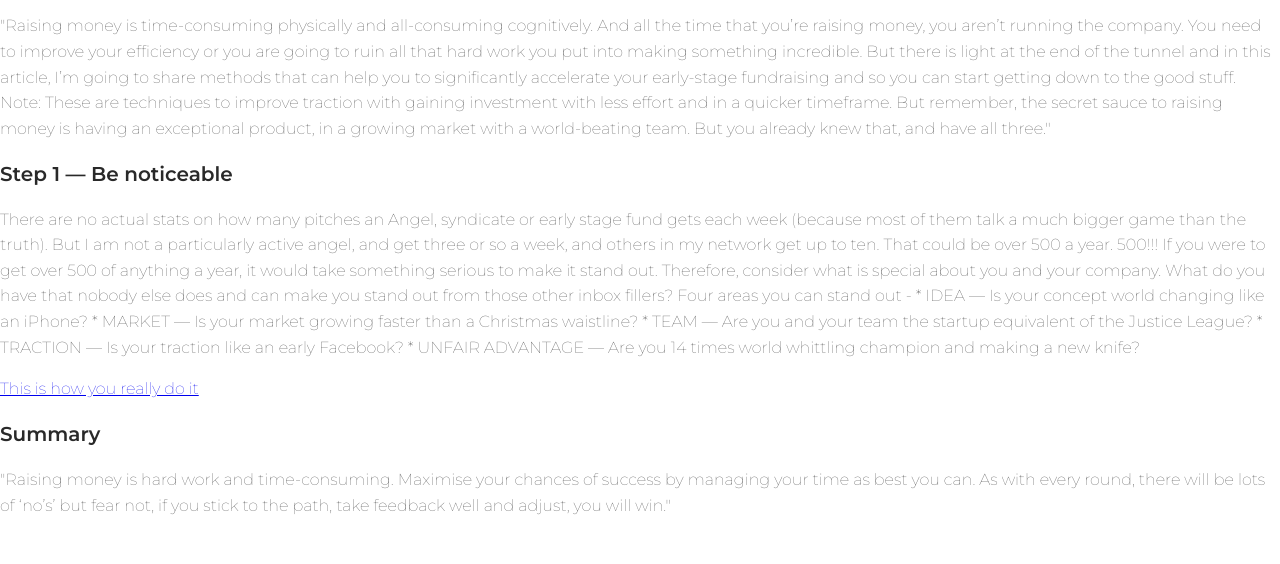
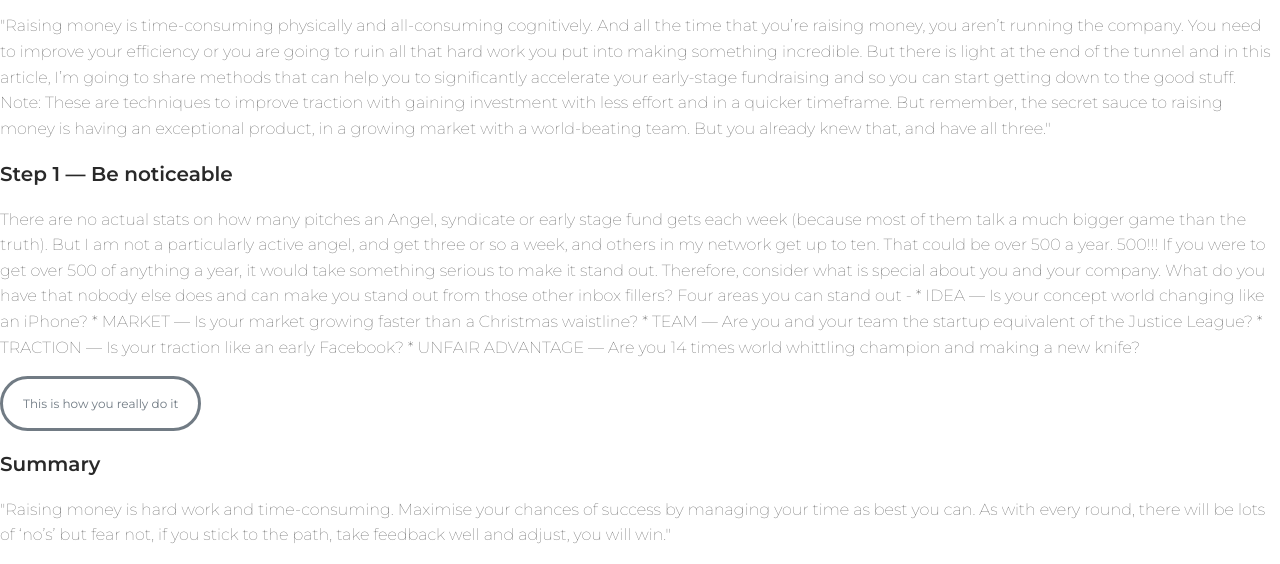
Before and after one commit to ad6ellam/medium-article, a plain HTML site: page index.html in a window 1280 px wide. Shown: the part 445-1009 px from the top of the page. Before the commit the page ends 979 px from the top, so only its background shows below. Drawn offline with Linux system fonts and the light colour scheme.

Commit message:
Better style

```diff
--- a/style.css
+++ b/style.css
@@ -19,6 +19,14 @@ h2 {
     font-size: 20px;
 }
 
+p {
+    display: block;
+    margin-block-start: 1em;
+    margin-block-end: 1em;
+    margin-inline-start: 0px;
+    margin-inline-end: 0px;
+}
+
 .banner {
     background-image: url('https://source.unsplash.com/collection/3491181/1000x500');
     background-size: cover;
@@ -34,3 +42,23 @@ h2 {
     width: 700px;
     margin: 50px auto;
 }
+
+.link-medium {
+  color: 142534;
+  border: solid #142534;
+  background-color: white;
+  border-radius: 50px;
+  padding: 15px 20px;
+  font-weight: normal;
+  opacity: 0.6;
+  display: inline-block;
+  font-size: 12px;
+  text-decoration: none;
+  text-align: center;
+}
+
+.link-medium:hover {
+  opacity: 1;
+  text-decoration: none;
+  background-color: 142534;
+  color:white;
```
